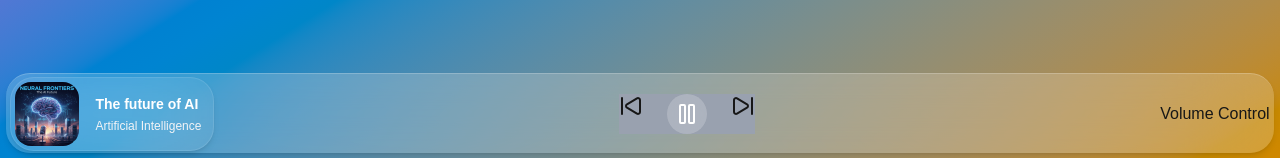
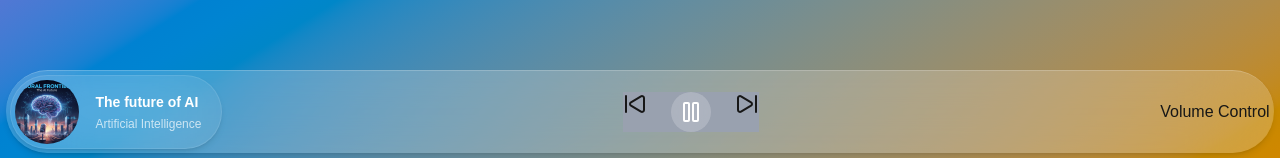
Before and after one commit to TheBinaryBjorn/synthetic-news, a Next.js app in the folder frontend/: page / in a window 1280 px wide. Shown: the part 639-797 px from the top of the page. Built offline with nearby package versions, Linux system fonts and the light colour scheme.

Commit message:
style(bottom bar): make bottom bar fully round

```diff
--- a/frontend/src/components/bottom_bar/BottomBar.tsx
+++ b/frontend/src/components/bottom_bar/BottomBar.tsx
@@ -4,7 +4,7 @@ import VolumeControl from "./VolumeControl";
 
 export default function BottomBar() {
   return (
-    <div className="shadow-md rounded-3xl m-2 mx-auto bg-white/20 backdrop-blur-2xl fixed bottom-0 right-0 left-0 w-99/100 h-20 border-t-1 border-white/20 flex flex-row items-center justify-between px-1">
+    <div className="shadow-md rounded-full m-2 mx-auto bg-white/20 backdrop-blur-2xl fixed bottom-0 right-0 left-0 w-99/100 border-t-1 border-white/20 flex flex-row items-center justify-between p-1">
       <NowPlaying />
       <Player />
       <VolumeControl />
--- a/frontend/src/components/bottom_bar/NowPlaying.tsx
+++ b/frontend/src/components/bottom_bar/NowPlaying.tsx
@@ -11,19 +11,19 @@ export default function NowPlaying() {
   ];
   const [mediaNowPlaying, setMediaNowPlaying] = useState(podcasts[0]);
   return (
-    <div className="shadow-md bg-white/1 border-white/10 border-1 backdrop-blur-2xl py-1 rounded-3xl flex flex-row items-center justify-center gap-4 px-1">
+    <div className="shadow-md bg-white/1 border-white/10 border-1 backdrop-blur-2xl py-1 rounded-full flex flex-row items-center justify-center gap-4 px-1">
       {/*Image*/}
       <Image
         src={mediaNowPlaying.thumbnail}
         alt={mediaNowPlaying.title}
         width="64"
         height="64"
-        className="rounded-2xl"
+        className="rounded-full"
       />
       {/*Data*/}
-      <div className="text-white flex flex-col gap-1 mr-2">
+      <div className="text-white flex flex-col gap-1 mr-4">
         <h1 className="text-sm font-semibold">{mediaNowPlaying.title}</h1>
-        <h2 className="text-gray-100 text-xs">{mediaNowPlaying.topic}</h2>
+        <h2 className="text-white/70 text-xs">{mediaNowPlaying.topic}</h2>
       </div>
     </div>
   );
```
